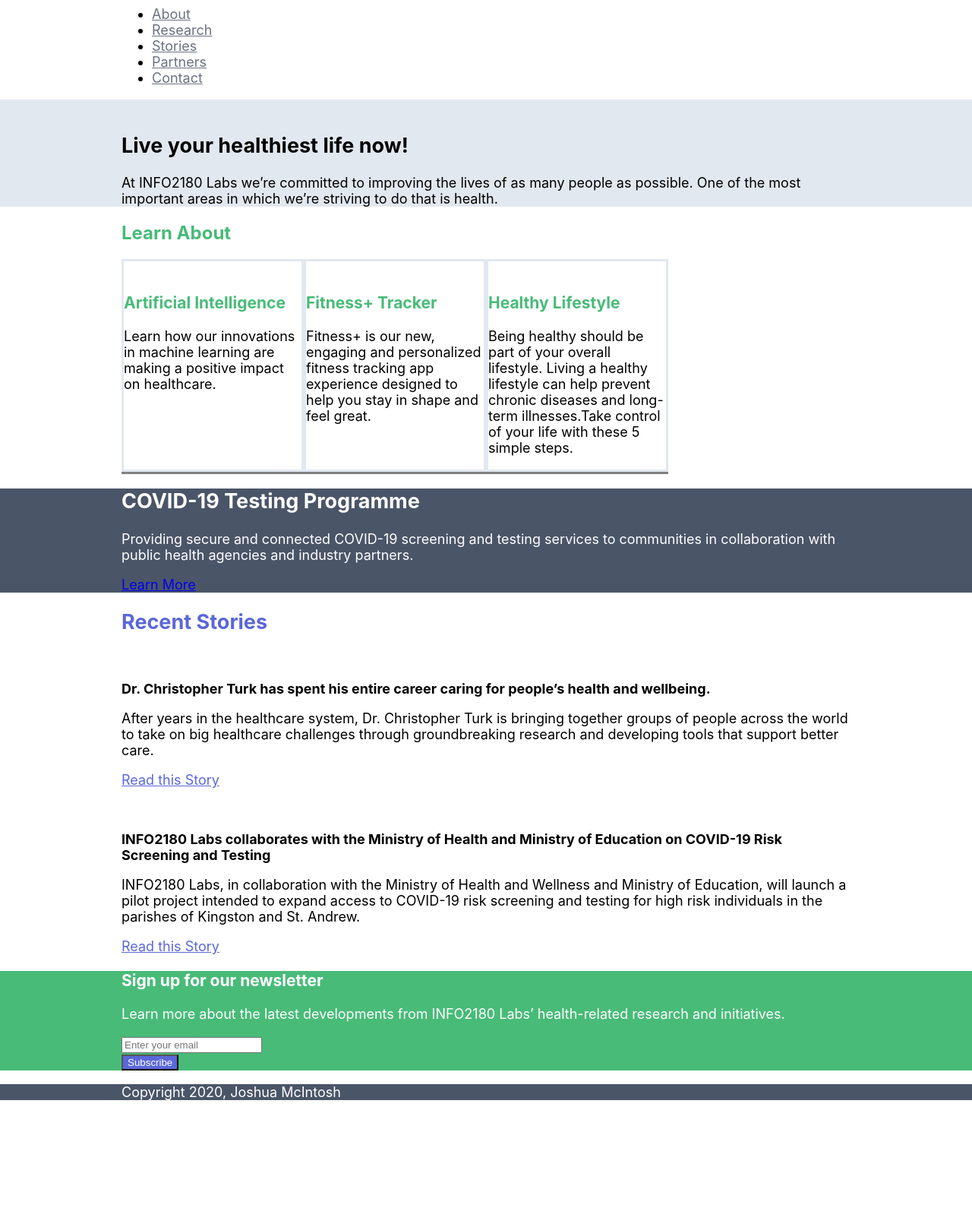
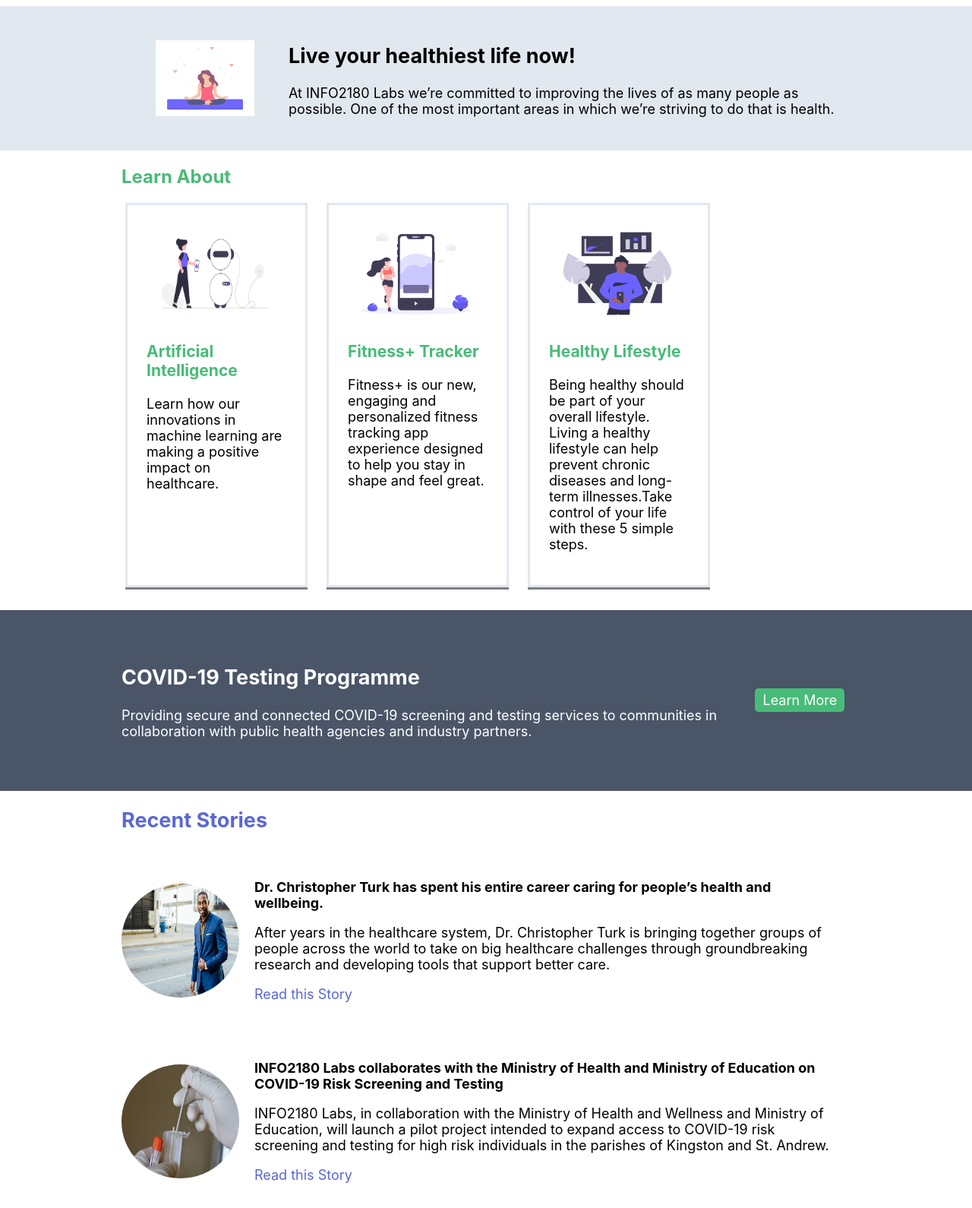
Before and after one commit to Joshua876/info2180-project1, a plain HTML site: page index.html in a window 1280 px wide. Shown: the part 84-1674 px from the top of the page at 76% size. Before the commit the page ends 1550 px from the top, so only its background shows below. Drawn offline with Linux system fonts and the light colour scheme.

Commit message:
Updated css and sprinkle of java

```diff
--- a/index.html
+++ b/index.html
@@ -26,7 +26,7 @@
         <section class="overview-hero">
             <div class="container">
                 <div class="overview-hero-image">
-                    <img src="#" alt="">
+                    <img src="first.png" alt="yoga lady">
                 </div>
                 <div class="overview-hero-text">
                     <h2>Live  your healthiest life now!</h2>
@@ -39,21 +39,21 @@
                 <h2>Learn About</h2>
                 <div class="cards">
                     <div class="card">
-                        <img src="#" alt="">
+                        <img src="second.png" alt="lady with phone">
                         <div class="card-body">
                             <h3>Artificial Intelligence</h3>
                             <p>Learn how our innovations in machine learning are making a positive impact on healthcare.</p>
                         </div>
                     </div>
                     <div class="card">
-                        <img src="#" alt="">
+                        <img src="third.png" alt="lady jogging">
                         <div class="card-body">
                             <h3>Fitness+ Tracker</h3>
                             <p>Fitness+ is our new, engaging and personalized fitness tracking app experience designed to help you stay in shape and feel great.</p>
                         </div>
                     </div>
                     <div class="card">
-                        <img src="#" alt="">
+                        <img src="fourth.png" alt="man with phone">
                         <div class="card-body">
                             <h3>Healthy Lifestyle</h3>
                             <p>Being healthy should be part of your overall lifestyle. Living a healthy lifestyle can help prevent chronic diseases and long-term illnesses.Take control of your life with these 5 simple steps.</p>
@@ -77,7 +77,7 @@
             <div class="container">
                 <h2>Recent Stories</h2>
                 <article>
-                    <img src="" alt="">
+                    <img src="fifth.png" alt="man standing">
                     <div class="article-body">
                         <h3>Dr. Christopher Turk has spent his entire career caring for people’s health and wellbeing.</h3>
                         <p>After years in the healthcare system, Dr. Christopher Turk is bringing together groups of people across the world to take on big healthcare challenges through groundbreaking research and developing tools that support better care.</p>
@@ -85,7 +85,7 @@
                     </div>
                 </article>
                 <article>
-                    <img src="" alt="">
+                    <img src="sixth.png" alt="test">
                     <div class="article-body">
                         <h3>INFO2180 Labs collaborates with the Ministry of Health and Ministry of Education on COVID-19 Risk Screening and Testing</h3>
                         <p>INFO2180 Labs, in collaboration with the Ministry of Health and Wellness and Ministry of Education, will launch a pilot project intended to expand access to COVID-19 risk screening and testing for high risk individuals in the parishes of Kingston and St. Andrew.</p>
--- a/scripts.js
+++ b/scripts.js
@@ -1 +1,15 @@
 /* Add your JavaScript to this file */
+window.onload=function(){
+    var mess=document.getElementsByClassName("message")[0];
+    var sub=document.querySelector("button");
+    sub.addEventListener("click", function(event){
+        event.preventDefault();
+        var email=document.getElementById("email");
+        if(email.value == ""){
+            mess.innerHTML="Please enter a valid email address."
+        }
+        else{
+            mess.innerHTML="Thank you! Your email address has been added to our mailinglist!"
+        }
+    });
+}
--- a/styles.css
+++ b/styles.css
@@ -13,18 +13,49 @@ body {
 
 header {
     background-color: white;
+    font-size: 18px;
+}
+
+header .container{
+    display: flex;
+
+    align-items: center;
 }
 
 li a{
+    text-decoration: none;
     color: #6b7280;
+    padding: 15px;
 }
 
 li a:hover{
     color: #5A67D8;
 }
 
+ul{
+    display: flex;
+    list-style-type: none;
+}
+
+.overview-hero .container{
+    display: flex;
+    flex-direction: row;
+    align-items: center;
+
+}
 .overview-hero{
     background-color: #E2E8F0;
+}
+
+.overview-hero img{
+    padding:20px;
+    height: 100px;
+    width: 130px;
+    float: left;
+}
+
+.overview-hero-image{
+    padding: 25px;
 }
 
 .learn-about h2{
@@ -35,9 +66,12 @@ li a:hover{
 .cards{
     display: grid;
     grid-template-columns: 240px 240px 240px;
+    grid-gap: 25px;
+    padding: 0px 30px 30px 5px;
 }
 
 .card{
+    padding: 25px;
     border-color: #E2E8F0;
     border-style: solid;
     box-shadow: 0 3px gray;
@@ -48,14 +82,33 @@ li a:hover{
     font-size: 21px;
 }
 
+.cards img{
+    height: 130px;
+    width: 180px;
+}
+
+.testing .container{
+    display: flex;
+    align-items: center;
+}
+
 .testing{
     background-color: #4A5568;
     color: white;
+    padding: 50px;
 }
 
+
 .cta{
-    background-color: 48BB78;
+    width: 200px;
+}
+
+.cta .btn{
+    text-decoration: none;
     border-radius: 5px;
+    background-color: #48BB78;
+    padding: 5px 10px;
+    color: white;
 }
 
 .stories h2{
@@ -70,17 +123,58 @@ li a:hover{
     font-size: 18px;
 }
 
+article{
+    align-items: center;
+    display: flex;
+}
+
+article img{
+    border-radius: 50%;
+    height: 150px;
+    width: 155px;
+}
+
+.article-body a{
+    text-decoration: none;
+}
+
+.article-body{
+    padding: 20px;
+}
+
 .newsletter{
     background-color: #48BB78;
     color: white;
+    padding: 20px;
+    text-align: center;
+}
+
+form{
+    display: flex;
+    align-items: center;
+    flex-direction: row;
+    justify-content: center;
 }
 
 form button{
+    padding: 10px;
     background-color: #5A67D8;
     color: white;
+    border-radius: 5px;
+    border-style: none;
+}
+
+input{
+    height: 30px;
+    border-radius: 5px;
+}
+
+.form-group{
+    padding-right: 10px;
 }
 
 footer{
     background-color: #4A5568;
     color: white;
+    padding: 15px;
 }
```
Also changed, not shown: fifth.png (renamed from fifth.jpg), sixth.png (renamed from sixth.jpg).
